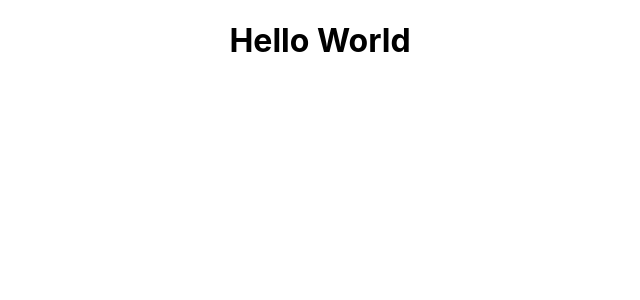
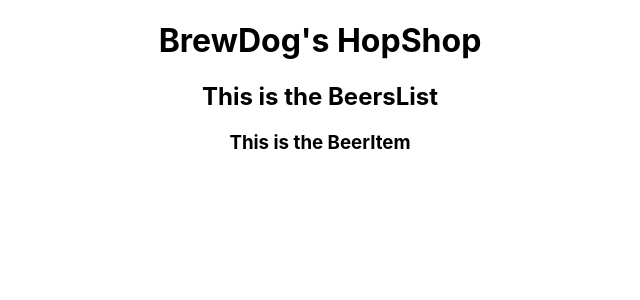
Before and after one commit to ShazSeatter/brewdog_hop_shop, a React (Create React App) app: page / in a window 1280 px wide. Shown: the top 300 px of the page, without its empty margins (320-960 px from the left). Built offline with nearby package versions, Linux system fonts and the light colour scheme.

Commit message:
all components are linked

```diff
--- a/src/App.js
+++ b/src/App.js
@@ -1,10 +1,11 @@
 import React from 'react';
 import './App.css';
+import BeersContainer from './containers/BeersContainer';
 
 function App() {
   return (
     <div className="App">
-      <h1>Hello World</h1>
+      <BeersContainer/>
     </div>
   );
 }
--- a/src/components/BeerItem.js
+++ b/src/components/BeerItem.js
@@ -0,0 +1,11 @@
+import React from "react";
+
+const BeerItem = function () {
+    return (
+        <>
+        <h3>This is the BeerItem</h3>
+        </>
+    )
+}
+
+export default BeerItem;
--- a/src/components/BeersList.js
+++ b/src/components/BeersList.js
@@ -0,0 +1,13 @@
+import React from "react";
+import BeerItem from "./BeerItem";
+
+const BeersList = function () {
+    return (
+        <>
+        <h2>This is the BeersList</h2>
+        <BeerItem/>
+        </>
+    )
+}
+
+export default BeersList;
--- a/src/containers/BeersContainer.js
+++ b/src/containers/BeersContainer.js
@@ -0,0 +1,14 @@
+import React from "react";
+import BeersList from "../components/BeersList";
+
+const BeersContainer = function () {
+    return (
+        <>
+        <h1>BrewDog's HopShop</h1>
+        <BeersList/>
+        </>
+    )
+}
+
+
+export default BeersContainer;
```
